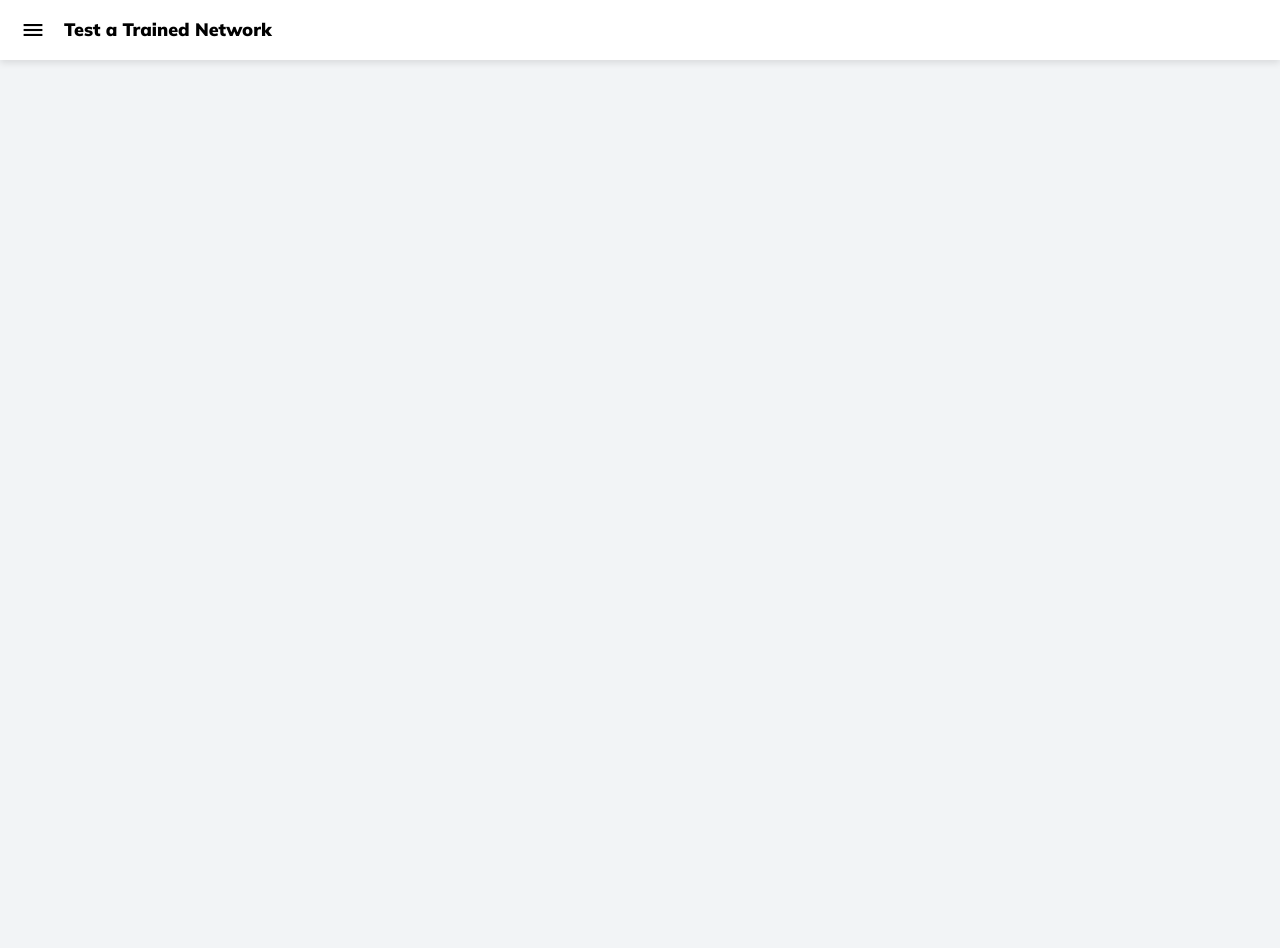
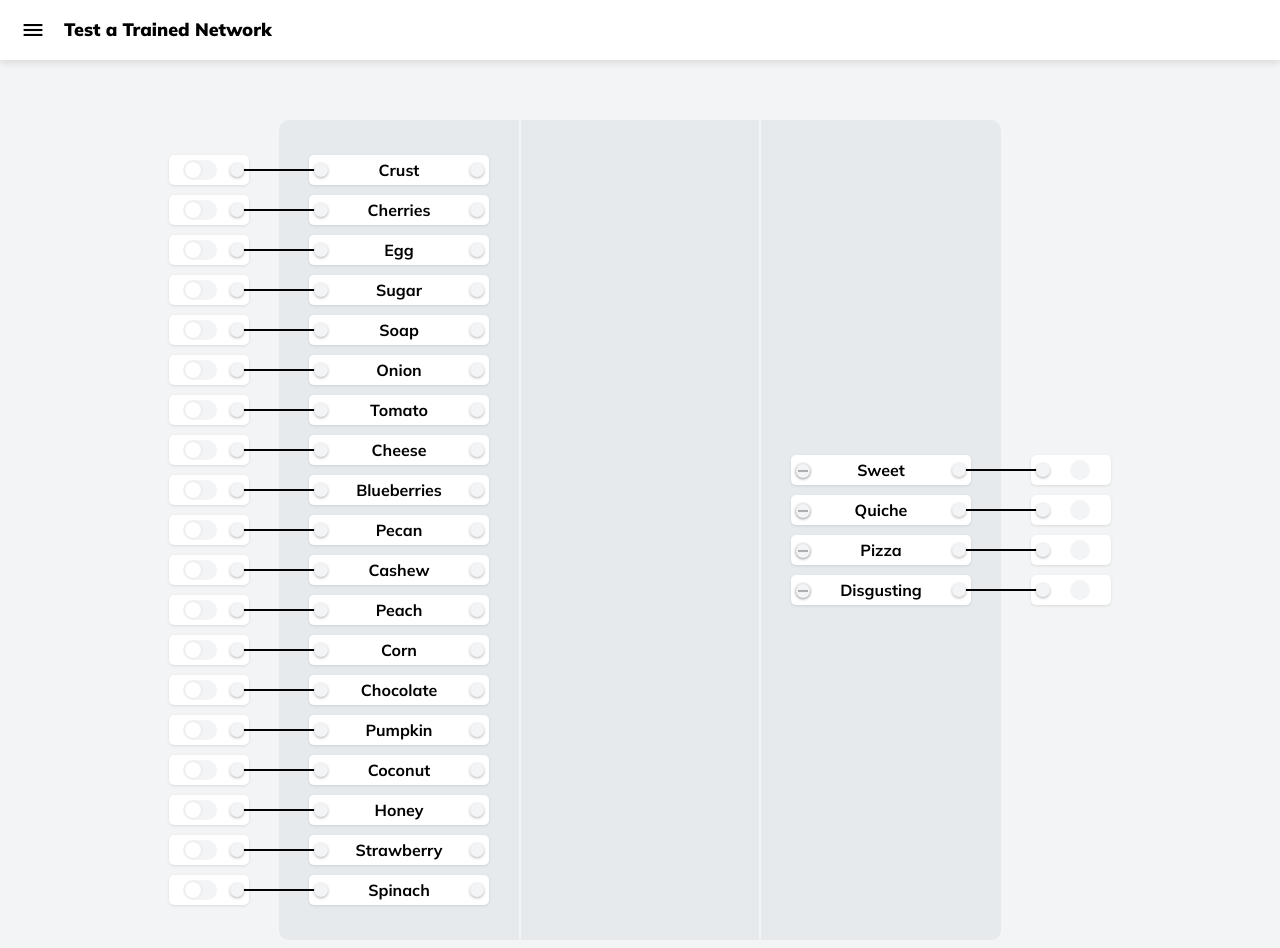
Before and after one commit to SteamlabsCA/predict-a-pie, a React (Create React App) app: page /trained in a window 1280 px wide. Shown: the top 948 px of the page. Before the commit the page ends 800 px from the top, so only its background shows below. Built offline with nearby package versions, Linux system fonts and the light colour scheme.

Commit message:
Roughed in "Test a Trained Network"

```diff
--- a/src/components/App.js
+++ b/src/components/App.js
@@ -1,6 +1,7 @@
 import './App.scss';
 import NavBar from './NavBar';
 import Network from './Network';
+import TrainedNetwork from './TrainedNetwork';
 import { BrowserRouter, Switch, Route } from "react-router-dom";
 
 function App() {
@@ -10,6 +11,7 @@ function App() {
         <Switch>
           <Route path="/trained">
             <NavBar title="Test a Trained Network"/>
+            <TrainedNetwork />
           </Route>
           <Route path="/">
             <NavBar title="Build a Neural Network"/>
--- a/src/components/Nav.scss
+++ b/src/components/Nav.scss
@@ -38,7 +38,7 @@
     a {
       color: #000;
       display: block;
-      font-size: 1.8rem;
+      font-size: 1.6rem;
       line-height: 1;
       padding: 1rem 2rem;
       text-decoration: none;
--- a/src/components/Neuron.scss
+++ b/src/components/Neuron.scss
@@ -75,3 +75,16 @@
     z-index: 10000;
   }
 }
+
+.TrainedNetwork {
+
+  .Neuron {
+    margin: 0.5rem 0;
+    width: $spacer * 3;
+    height: $spacer / 2;
+
+    &-title {
+      font-size: 1.6rem;
+    }
+  }
+}
--- a/src/components/Output.scss
+++ b/src/components/Output.scss
@@ -54,3 +54,22 @@
     background-color: $active;
   }
 }
+
+.TrainedNetwork {
+
+  .Output {
+    right: -8rem - $spacer;
+    width: 8rem;
+    height: $spacer / 2;
+
+    &-check {
+      width: 2rem;
+      height: 2rem;
+
+      img {
+        top: 0.05rem;
+        width: 1rem;
+      }
+    }
+  }
+}
--- /dev/null
+++ b/src/components/TensorFlowNetwork.js
@@ -0,0 +1,12 @@
+import './TensorFlowNetwork.scss';
+import React from 'react';
+
+function TensorFlowNetwork() {
+
+  return (
+    <div className="TensorFlowNetwork">
+    </div>
+  );
+}
+
+export default TensorFlowNetwork;
--- /dev/null
+++ b/src/components/TensorFlowNetwork.scss
@@ -0,0 +1,11 @@
+@import '../variables';
+
+.TensorFlowNetwork {
+  background: #e6eaec;
+  border-right: 2px solid $light-gray;
+  display: flex;
+  margin: $spacer 0;
+  padding: $spacer / 2;
+  width: $spacer * 4;
+  min-height: calc(100% - #{$spacer * 2});
+}
--- a/src/components/ToggleSwitch.scss
+++ b/src/components/ToggleSwitch.scss
@@ -57,3 +57,29 @@
     background-color: $active;
   }
 }
+
+.TrainedNetwork {
+
+  .ToggleSwitch {
+    left: -8rem - $spacer;
+    width: 8rem;
+    height: $spacer / 2;
+
+    &-well {
+      left: -0.9rem;
+      width: 3.4rem;
+      height: 2rem;
+    }
+
+    &-switch {
+      top: 0.2rem;
+      left: 0.2rem;
+      width: 1.6rem;
+      height: 1.6rem;
+    }
+  }
+
+  .ToggleSwitch-active .ToggleSwitch-switch {
+    left: 1.6rem;
+  }
+}
--- /dev/null
+++ b/src/components/TrainedNetwork.js
@@ -0,0 +1,168 @@
+import './TrainedNetwork.scss';
+import Neuron from './Neuron';
+import TensorFlowNetwork from './TensorFlowNetwork';
+import React from 'react';
+import { v4 as uuid } from 'uuid';
+
+const network = [
+  [
+    {
+      'id': uuid(),
+      'label': 'Crust',
+      'type': 'input'
+    },
+    {
+      'id': uuid(),
+      'label': 'Cherries',
+      'type': 'input'
+    },
+    {
+      'id': uuid(),
+      'label': 'Egg',
+      'type': 'input'
+    },
+    {
+      'id': uuid(),
+      'label': 'Sugar',
+      'type': 'input'
+    },
+    {
+      'id': uuid(),
+      'label': 'Soap',
+      'type': 'input'
+    },
+    {
+      'id': uuid(),
+      'label': 'Onion',
+      'type': 'input'
+    },
+    {
+      'id': uuid(),
+      'label': 'Tomato',
+      'type': 'input'
+    },
+    {
+      'id': uuid(),
+      'label': 'Cheese',
+      'type': 'input'
+    },
+    {
+      'id': uuid(),
+      'label': 'Blueberries',
+      'type': 'input'
+    },
+    {
+      'id': uuid(),
+      'label': 'Pecan',
+      'type': 'input'
+    },
+    {
+      'id': uuid(),
+      'label': 'Cashew',
+      'type': 'input'
+    },
+    {
+      'id': uuid(),
+      'label': 'Peach',
+      'type': 'input'
+    },
+    {
+      'id': uuid(),
+      'label': 'Corn',
+      'type': 'input'
+    },
+    {
+      'id': uuid(),
+      'label': 'Chocolate',
+      'type': 'input'
+    },
+    {
+      'id': uuid(),
+      'label': 'Pumpkin',
+      'type': 'input'
+    },
+    {
+      'id': uuid(),
+      'label': 'Coconut',
+      'type': 'input'
+    },
+    {
+      'id': uuid(),
+      'label': 'Honey',
+      'type': 'input'
+    },
+    {
+      'id': uuid(),
+      'label': 'Strawberry',
+      'type': 'input'
+    },
+    {
+      'id': uuid(),
+      'label': 'Spinach',
+      'type': 'input'
+    }
+  ],
+  [
+    {
+      'id': uuid(),
+      'label': 'Sweet',
+      'type': 'output'
+    },
+    {
+      'id': uuid(),
+      'label': 'Quiche',
+      'type': 'output'
+    },
+    {
+      'id': uuid(),
+      'label': 'Pizza',
+      'type': 'output'
+    },
+    {
+      'id': uuid(),
+      'label': 'Disgusting',
+      'type': 'output'
+    }
+  ]
+];
+
+function TrainedNetwork() {
+
+  const [inputs, setInputs] = React.useState(network[0]);
+  const [outputs, setOutputs] = React.useState(network[1]);
+
+  const onChange = () => {
+    setInputs([...inputs]);
+  };
+
+  return (
+    <div className="TrainedNetwork">
+      <div className="TrainedNetwork-layers">
+        <div className="Layer">
+          <div className="Layer-neurons">
+            {inputs.map(neuron => (
+              <Neuron
+                key={neuron.id}
+                neuron={neuron}
+                onChange={onChange}
+              />
+            ))}
+          </div>
+        </div>
+        <TensorFlowNetwork />
+        <div className="Layer">
+          <div className="Layer-neurons">
+            {outputs.map(neuron => (
+              <Neuron
+                key={neuron.id}
+                neuron={neuron}
+              />
+            ))}
+          </div>
+        </div>
+      </div>
+    </div>
+  );
+}
+
+export default TrainedNetwork;
--- /dev/null
+++ b/src/components/TrainedNetwork.scss
@@ -0,0 +1,18 @@
+@import '../variables';
+
+.TrainedNetwork {
+  display: flex;
+  flex-direction: column;
+  align-items: center;
+  padding: $spacer $spacer * 3;
+  min-width: min-content;
+  height: min-content;
+  min-height: 100%;
+
+  &-layers {
+    display: flex;
+    flex-direction: row;
+    justify-content: center;
+    flex-grow: 1;
+  }
+}
```
